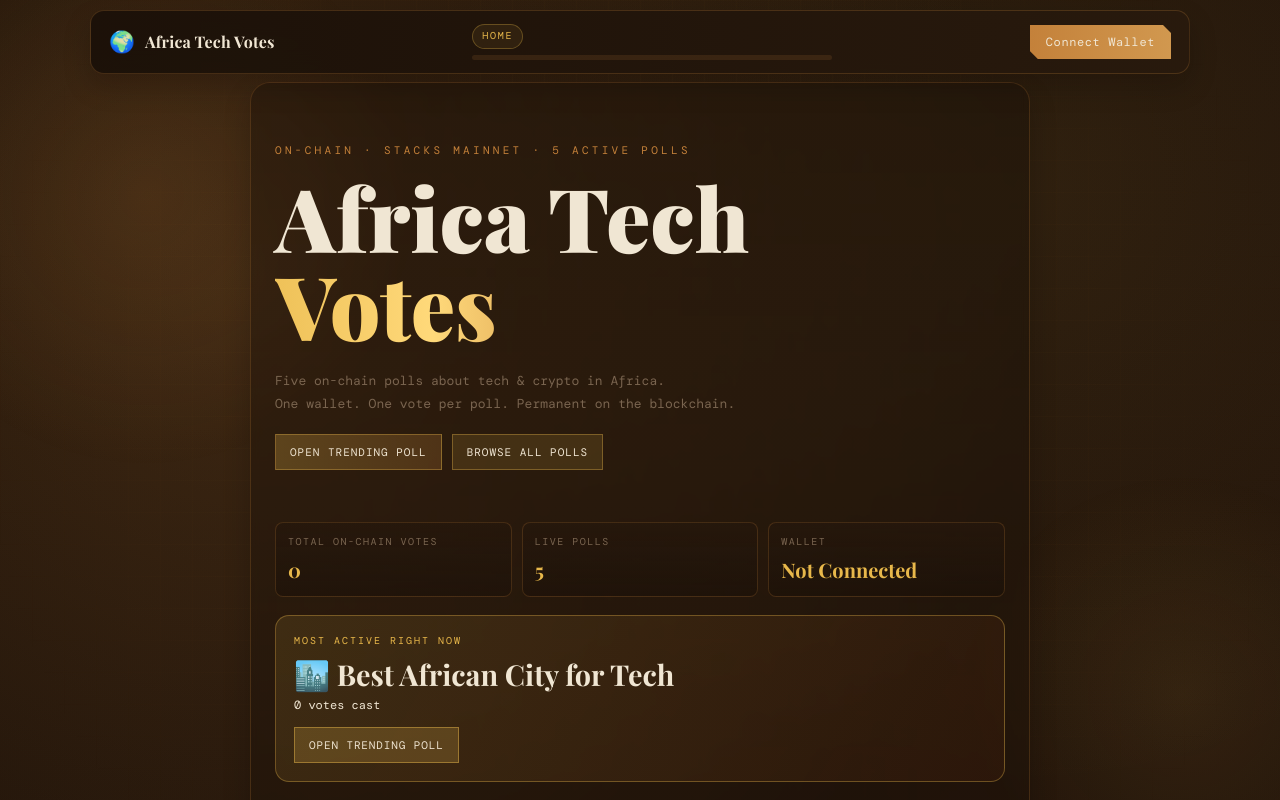
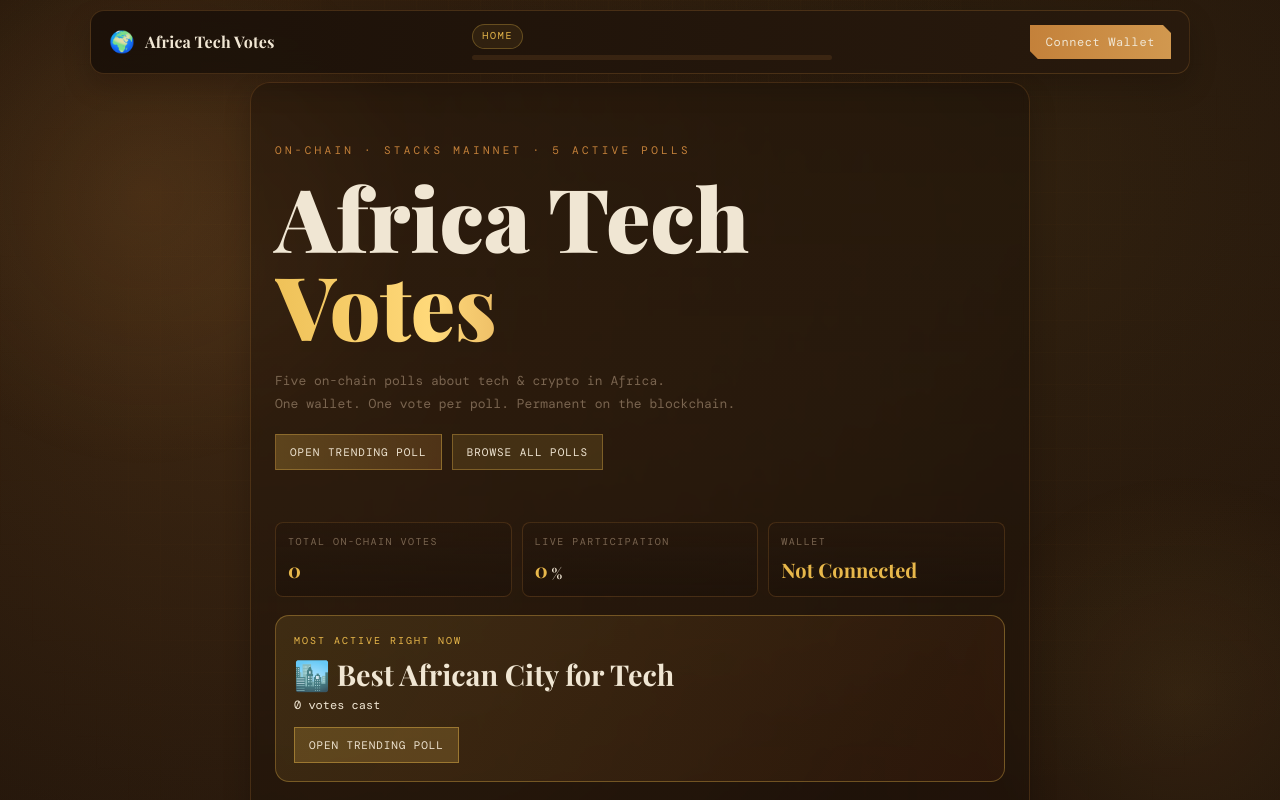
Before and after one commit to Qasim-Rokeeb/african-cities-vote, a React (Create React App) app: page / in a window 1280 px wide. Shown: the top 800 px of the page. Built offline with nearby package versions, Linux system fonts and the light colour scheme; no server answers; the HTML template or start-up script is replaced by a standard one.

Commit message:
feat: Add OdometerCounter component and styles for live participation tracking

```diff
--- a/src/pages/HomePage.jsx
+++ b/src/pages/HomePage.jsx
@@ -2,6 +2,31 @@ import React, { useEffect, useMemo, useState } from 'react';
 import { POLLS, fetchVoteCounts, mapVotesToOptions } from '../stacksUtils';
 import { useWallet } from '../WalletContext';
 import styles from './HomePage.module.css';
+
+function OdometerCounter({ value, suffix = '', ariaLabel }) {
+  const numeric = Math.max(0, Math.floor(Number(value) || 0));
+  const digits = String(numeric).split('');
+
+  return (
+    <span className={styles.odometer} aria-label={ariaLabel}>
+      <span className={styles.odometerDigits}>
+        {digits.map((digit, i) => (
+          <span className={styles.odometerWindow} key={i}>
+            <span
+              className={styles.odometerTrack}
+              style={{ transform: `translateY(-${Number(digit) * 1.1}em)` }}
+            >
+              {Array.from({ length: 10 }).map((_, n) => (
+                <span key={n} className={styles.odometerDigit}>{n}</span>
+              ))}
+            </span>
+          </span>
+        ))}
+      </span>
+      {suffix && <span className={styles.odometerSuffix}>{suffix}</span>}
+    </span>
+  );
+}
 
 export default function HomePage({ onSelectPoll }) {
   const { walletAddress } = useWallet();
@@ -60,6 +85,11 @@ export default function HomePage({ onSelectPoll }) {
     [allVotes]
   );
 
+  const liveParticipation = useMemo(() => {
+    const activePolls = pollCards.filter(({ total }) => total > 0).length;
+    return Math.round((activePolls / POLLS.length) * 100);
+  }, [pollCards]);
+
   const openTrendingPoll = () => {
     if (featuredPoll) {
       onSelectPoll(featuredPoll.index);
@@ -101,11 +131,15 @@ export default function HomePage({ onSelectPoll }) {
         <div className={styles.statsStrip}>
           <div className={styles.statCard}>
             <span className={styles.statLabel}>Total On-chain Votes</span>
-            <strong className={styles.statValue}>{totalVotes}</strong>
+            <strong className={styles.statValue}>
+              <OdometerCounter value={totalVotes} ariaLabel={`${totalVotes} total on-chain votes`} />
+            </strong>
           </div>
           <div className={styles.statCard}>
-            <span className={styles.statLabel}>Live Polls</span>
-            <strong className={styles.statValue}>{POLLS.length}</strong>
+            <span className={styles.statLabel}>Live Participation</span>
+            <strong className={styles.statValue}>
+              <OdometerCounter value={liveParticipation} suffix="%" ariaLabel={`${liveParticipation} percent live participation`} />
+            </strong>
           </div>
           <div className={styles.statCard}>
             <span className={styles.statLabel}>Wallet</span>
--- a/src/pages/HomePage.module.css
+++ b/src/pages/HomePage.module.css
@@ -137,6 +137,43 @@
   font-family: 'Playfair Display', serif;
   font-size: 1.25rem;
   color: var(--gold);
+}
+
+.odometer {
+  display: inline-flex;
+  align-items: flex-end;
+  gap: 4px;
+  line-height: 1;
+}
+
+.odometerDigits {
+  display: inline-flex;
+  gap: 2px;
+}
+
+.odometerWindow {
+  height: 1.1em;
+  overflow: hidden;
+}
+
+.odometerTrack {
+  display: flex;
+  flex-direction: column;
+  transition: transform 0.72s cubic-bezier(0.22, 1, 0.36, 1);
+}
+
+.odometerDigit {
+  display: block;
+  height: 1.1em;
+  min-width: 0.62em;
+  text-align: center;
+  font-variant-numeric: tabular-nums;
+}
+
+.odometerSuffix {
+  font-size: 0.74em;
+  color: var(--sand);
+  transform: translateY(-0.05em);
 }
 
 .featuredPoll {
```
